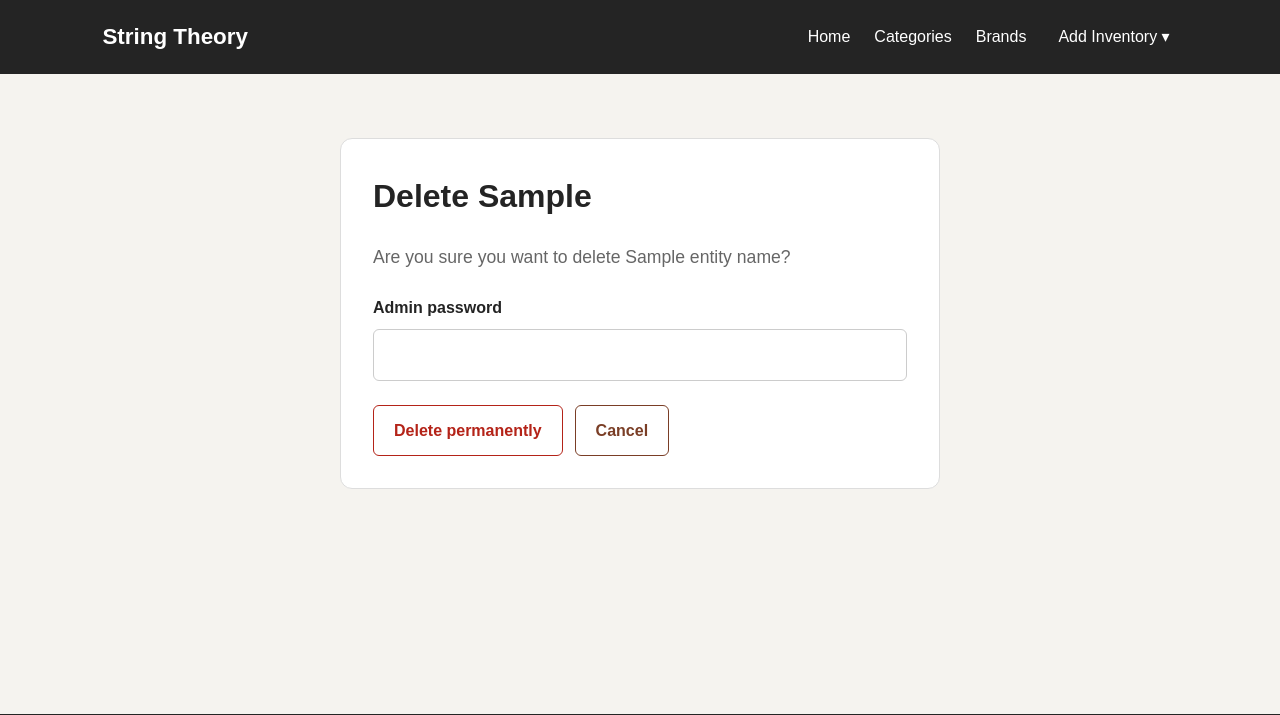
After one commit to shreyaa-offgrid/inventory-app, a Node server app: template views/delete-confirm.ejs in a window 1280 px wide. The commit adds this page. Shown: the top 715 px of the page. Run offline with Node 20, Linux system fonts and the light colour scheme; the template is opened without the code that fills it: most values are stand-ins (such as "Sample title", 1, 10 or a date in 2020).

Commit message:
implement product deletion

```diff
--- a/controllers/brandController.js
+++ b/controllers/brandController.js
@@ -19,7 +19,7 @@ async function getBrand(req, res, next){
 
     const brand = await db.getBrandById(brandId);
     if(!brand){
-      return res.status(400).send('Brand not found');
+      return res.status(404).send('Brand not found');
     }
 
     const products = await db.getProductsByBrand(brandId);
@@ -76,7 +76,7 @@ async function getEditBrandForm(req, res, next) {
 
     const brand = await db.getBrandById(brandId);
     if(!brand){
-      return res.status(400).send('Brand not found');
+      return res.status(404).send('Brand not found');
     }
 
     res.render('brand-form', {
@@ -102,7 +102,7 @@ async function updateBrand(req, res, next) {
     const existingBrand = await db.getBrandById(brandId);
 
     if(!existingBrand){
-      return res.status(400).send('Brand not found');
+      return res.status(404).send('Brand not found');
     }
 
     if(!errors.isEmpty()){
--- a/controllers/categoryController.js
+++ b/controllers/categoryController.js
@@ -79,7 +79,7 @@ async function getEditCategoryForm(req, res, next) {
 
     const category = await db.getCategoryById(categoryId);
     if(!category){
-      return res.status(400).send('Category not found');
+      return res.status(404).send('Category not found');
     }
 
     res.render('category-form', {
--- a/public/styles.css
+++ b/public/styles.css
@@ -132,6 +132,21 @@ nav {
   font-weight: bold;
   letter-spacing: 2px;
   text-transform: uppercase;
+}
+
+.button-danger {
+  background: white;
+  color: #b42318;
+  border: 1px solid #b42318;
+  cursor: pointer;
+  font: inherit;
+  font-weight: bold;
+}
+
+.button-danger:hover {
+  background: #b42318;
+  color: white;
+  transform: translateY(-2px);
 }
 
 /* 4. CATEGORY AND BRAND LISTING */
@@ -326,6 +341,17 @@ nav {
   color: #b42318;
 }
 
+.product-actions {
+  display: flex;
+  align-items: center;
+  gap: 0.75rem;
+  flex-shrink: 0;
+}
+
+.product-actions form {
+  margin: 0;
+}
+
 /* 7. COMPATIBLE ACCESSORIES */
 
 .accessories-section {
@@ -400,8 +426,58 @@ nav {
   margin: 5px 0;
 }
 
+/* 9. DELETE CONFIRMATION PAGE */
 
-/* 9. RESPONSIVE DESIGN */
+.delete-confirm-page {
+  max-width: 600px;
+  margin: 2rem auto;
+  padding: 2rem;
+  background: white;
+  border: 1px solid #ddd;
+  border-radius: 12px;
+}
+
+.delete-confirm-page h1 {
+  margin-top: 0;
+}
+
+.delete-confirm-page h2 {
+  font-size: 1.1rem;
+  font-weight: normal;
+  color: #666;
+}
+
+.delete-confirm-page form {
+  margin-top: 1.5rem;
+}
+
+.delete-confirm-page label {
+  display: block;
+  margin-bottom: 0.5rem;
+  font-weight: bold;
+}
+
+.delete-confirm-page input {
+  width: 100%;
+  padding: 0.75rem;
+  border: 1px solid #ccc;
+  border-radius: 6px;
+  font: inherit;
+}
+
+.delete-actions {
+  display: flex;
+  gap: 0.75rem;
+  margin-top: 1.5rem;
+  flex-wrap: wrap;
+}
+
+.delete-confirm-page input:focus {
+  outline: 2px solid #7a3e26;
+  border-color: #7a3e26;
+}
+
+/* 10. RESPONSIVE DESIGN */
 
 @media (max-width: 768px) {
   main {
@@ -428,6 +504,11 @@ nav {
 
   .product-info-grid {
     grid-template-columns: repeat(2, 1fr);
+  }
+
+  .product-actions {
+    width: 100%;
+    flex-wrap: wrap;
   }
 }
 
@@ -459,4 +540,12 @@ nav {
   .product-info-grid {
     gap: 1.5rem 1rem;
   }
+
+  .product-actions .button {
+    text-align: center;
+  }
+
+  .delete-confirm-page {
+    padding: 1.25rem;
+  }
 }
--- a/routes/productRouter.js
+++ b/routes/productRouter.js
@@ -1,13 +1,19 @@
 const { Router} = require('express');
 const productController = require('../controllers/productController');
 const {validateProduct} = require('../middleware/productValidator');
+const adminAuth = require('../middleware/adminAuth');
 
 const productRouter = Router();
 
 productRouter.get('/new', productController.getNewProductForm);
 productRouter.post('/new', validateProduct, productController.createProduct);
+
 productRouter.get('/:id/edit', productController.getEditProductForm);
 productRouter.post('/:id/edit', validateProduct, productController.updateProduct);
+
+productRouter.get('/:id/delete', productController.getDeleteProductConfirmation);
+productRouter.post('/:id/delete', adminAuth, productController.deleteProduct);
+
 productRouter.get('/:id', productController.getProduct);
 
 module.exports = productRouter;
--- /dev/null
+++ b/views/delete-confirm.ejs
@@ -0,0 +1,42 @@
+
+<%- include("partials/header", { title: `Delete ${entityType}` }) %>
+
+<div class="delete-confirm-page">
+  <h1>Delete <%= entityType %></h1>
+
+  <h2>Are you sure you want to delete <%= entityName %>?</h2>
+
+  <% if (errors && errors.length > 0) { %>
+    <div class="error-container">
+      <h3>Please correct the following errors:</h3>
+      <ul>
+        <% errors.forEach(error => { %>
+          <li><%= error.msg %></li>
+        <% }) %>
+      </ul>
+    </div>
+  <% } %>
+
+  <form action="<%= formAction %>" method="POST">
+    <label for="adminPassword">Admin password</label>
+    <input
+      name="adminPassword"
+      id="adminPassword"
+      type="password"
+      required
+      autocomplete="current-password"
+    >
+
+    <div class="delete-actions">
+      <button type="submit" class="button button-danger">
+        Delete permanently
+      </button>
+
+      <a href="<%= cancelUrl %>" class="button button-secondary">
+        Cancel
+      </a>
+    </div>
+  </form>
+</div>
+
+<%- include("partials/footer") %>
```
Also changed, not shown: controllers/productController.js (+79 -12 lines), middleware/adminAuth.js (added, +14 -0 lines), views/product.ejs (+32 -13 lines).
